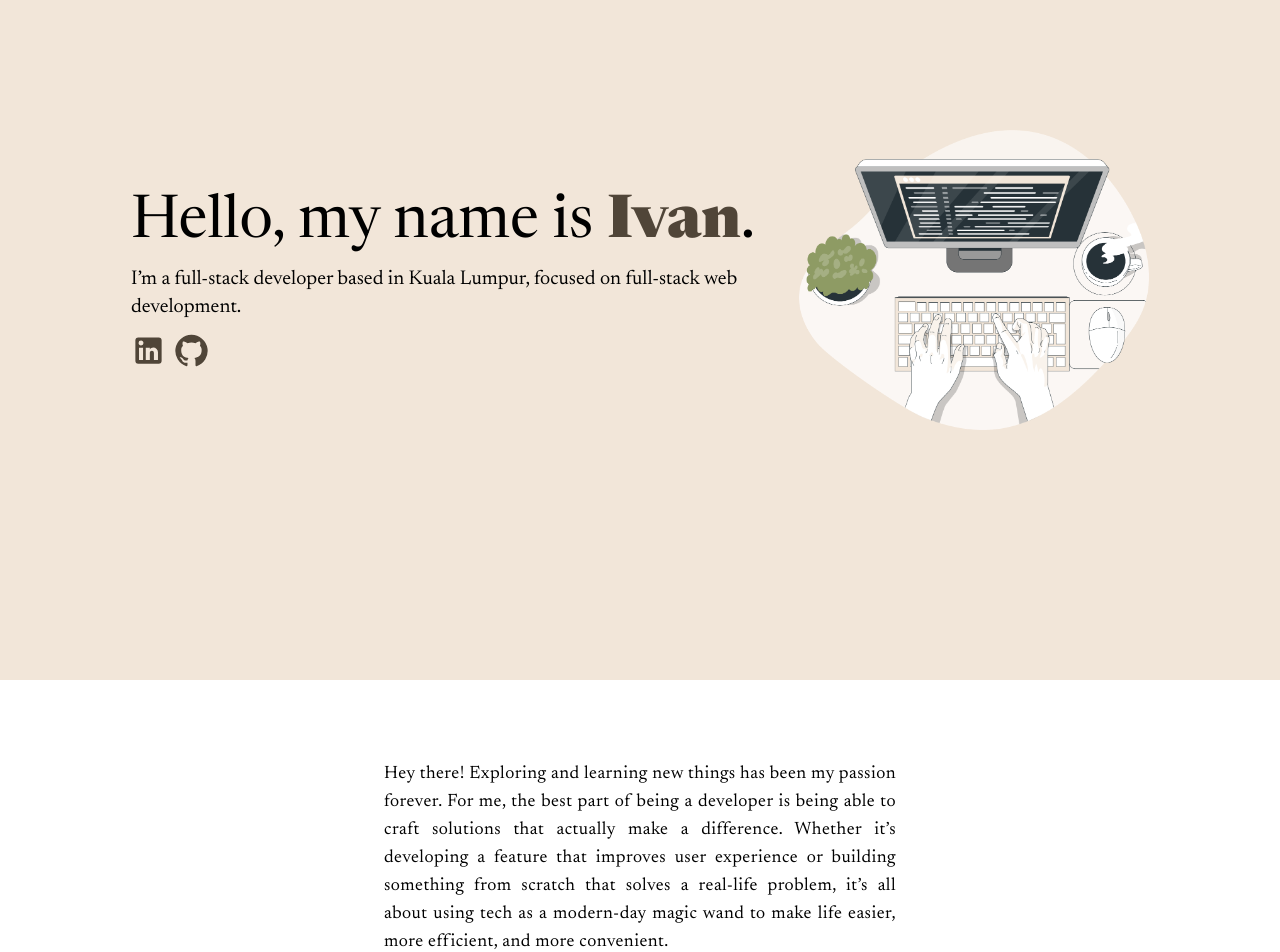
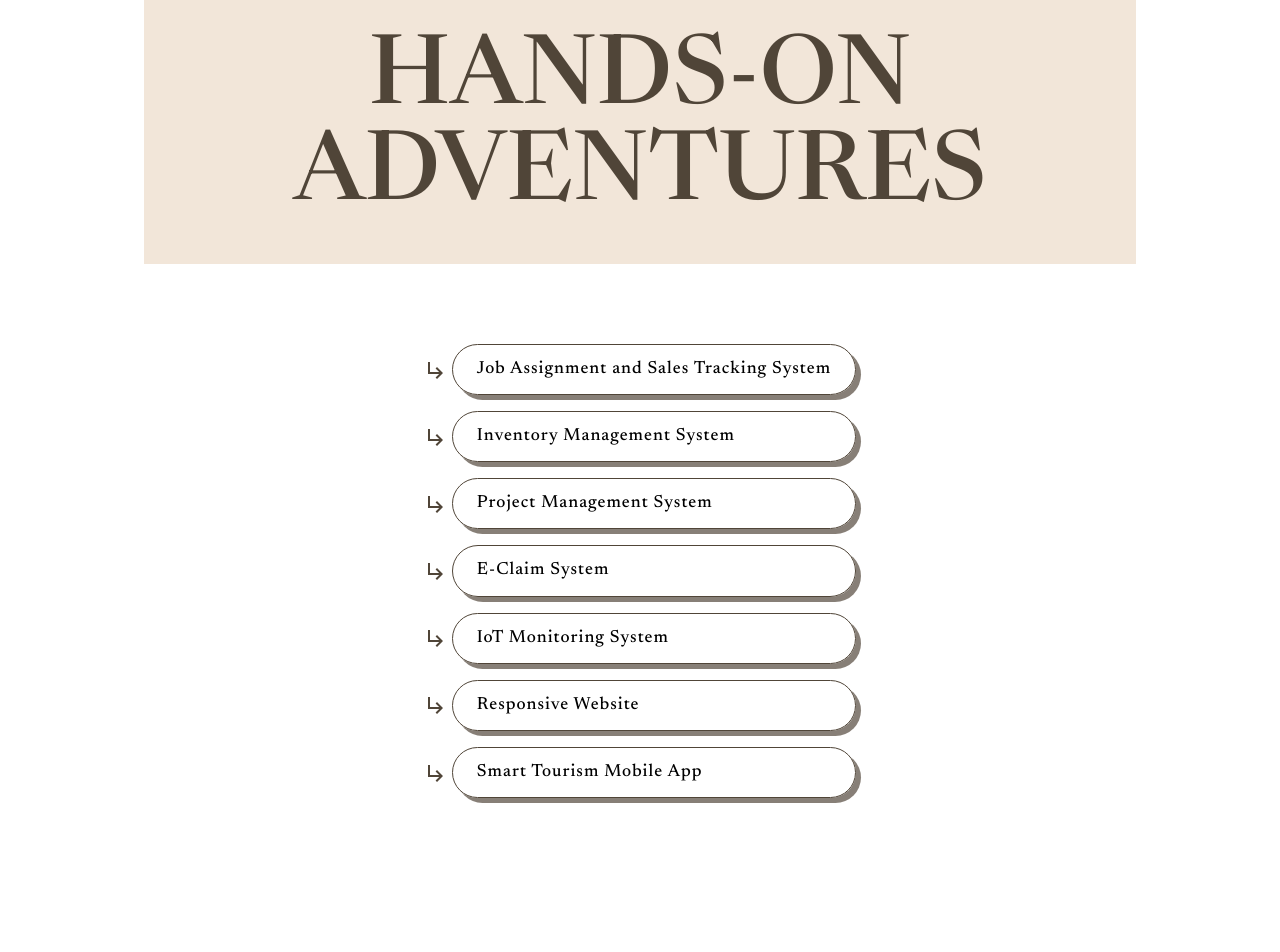
Before and after one commit to yitmeng00/portfolio, a Next.js app: page /portfolio in a window 1280 px wide. Shown: the part 120-1072 px from the top of the page. Built offline with nearby package versions, Linux system fonts and the light colour scheme.

Commit message:
Add portfolio page and refactor project structure

```diff
--- a/app/layout.tsx
+++ b/app/layout.tsx
@@ -5,6 +5,8 @@ import { Analytics } from "@vercel/analytics/react";
 import { SpeedInsights } from "@vercel/speed-insights/next";
 
 import "@/styles/app.scss";
+import { Footer } from "@/ui/components/layout";
+import ClientProvider from "@/ui/features/ClientProvider";
 
 const newsreader = localFont({
   src: [
@@ -21,7 +23,7 @@ const newsreader = localFont({
 });
 
 export const metadata: Metadata = {
-  title: "Ivan's Portfolio",
+  title: "Ivan Wong",
   description: "Personal Portfolio",
   icons: {
     icon: "/favicon.png",
@@ -32,7 +34,10 @@ export default function RootLayout({ children }: { children: ReactNode }) {
   return (
     <html lang="en">
       <body className={`${newsreader.variable}`}>
-        {children}
+        <ClientProvider>
+          {children}
+          <Footer />
+        </ClientProvider>
         <Analytics />
         <SpeedInsights />
       </body>
--- a/app/page.tsx
+++ b/app/page.tsx
@@ -1,8 +1,19 @@
 "use client";
-import Redirect from "@/ui/features/Redirect";
+import PageContainer from "@/ui/components/PageContainer";
+import { About, Skill, Bio } from "@/ui/features/about";
+import { HomeHeader } from "@/ui/features/home";
 
-const HelloWorld = () => {
-  return <Redirect />;
+const HomePage = () => {
+  return (
+    <>
+      <HomeHeader />
+      <PageContainer>
+        <About />
+        <Bio />
+        <Skill />
+      </PageContainer>
+    </>
+  );
 };
 
-export default HelloWorld;
+export default HomePage;
--- a/app/portfolio/layout.tsx
+++ b/app/portfolio/layout.tsx
@@ -1,39 +1,14 @@
-"use client";
+import type { Metadata } from "next";
+import { ReactNode } from "react";
 
-import { Footer } from "@/ui/components/layout";
-import { ReactNode, useEffect, useState } from "react";
-import { motion, useScroll, useCycle } from "motion/react";
-import MainMenu from "@/ui/components/MainMenu";
-import { MenuToggle } from "@/ui/components/MenuToggle";
+export const metadata: Metadata = {
+  title: "Ivan Wong - Portfolio",
+  description: "Personal Portfolio",
+  icons: {
+    icon: "/favicon.png",
+  },
+};
 
-export default function HomeLayout({ children }: { children: ReactNode }) {
-  const { scrollYProgress } = useScroll();
-  const [isOpen, toggleOpen] = useCycle(false, true);
-  const [hydrated, setHydrated] = useState(false);
-
-  useEffect(() => {
-    // Mark the component as hydrated once it is rendered on the client
-    setHydrated(true);
-  }, []);
-
-  const handleToggleOpen = () => {
-    toggleOpen();
-  };
-
-  if (!hydrated) {
-    // Avoid rendering motion.nav until client-side hydration is complete
-    return null;
-  }
-
-  return (
-    <>
-      <motion.div className="main__progress-bar" style={{ scaleX: scrollYProgress }} />
-      <motion.nav initial={false} animate={isOpen ? "open" : "closed"}>
-        <MainMenu onToggleOpen={handleToggleOpen} />
-        <MenuToggle isOpen={isOpen} onToggleOpen={handleToggleOpen} />
-      </motion.nav>
-      {children}
-      <Footer />
-    </>
-  );
+export default function PortfolioLayout({ children }: { children: ReactNode }) {
+  return <>{children}</>;
 }
--- a/app/portfolio/page.tsx
+++ b/app/portfolio/page.tsx
@@ -1,21 +1,18 @@
 "use client";
 
+import { MainHeader } from "@/ui/components/layout";
 import PageContainer from "@/ui/components/PageContainer";
-import { About, Skill, Project, Bio } from "@/ui/features/about";
-import { HomeHeader } from "@/ui/features/home";
+import { Project } from "@/ui/features/about";
 
-const HomePage = () => {
+const PortfolioPage = () => {
   return (
     <>
-      <HomeHeader />
+      <MainHeader title="HANDS-ON ADVENTURES" />
       <PageContainer>
-        <About />
-        <Bio />
-        <Skill />
         <Project />
       </PageContainer>
     </>
   );
 };
 
-export default HomePage;
+export default PortfolioPage;
--- a/styles/app.scss
+++ b/styles/app.scss
@@ -12,7 +12,7 @@
   }
 
   h1 {
-    @apply xl:text-8xl xs:text-6xl text-5xl font-medium text-primary-600;
+    @apply xl:text-8xl xs:text-5xl text-4xl font-medium text-primary-600;
   }
 
   h2 {
@@ -40,7 +40,6 @@
   @import "layout/main";
   @import "layout/footer";
   @import "layout/header";
-  @import "components/about";
   @import "components/progress-bar";
   @import "components/navbar";
 }
--- a/styles/components/_about.scss
+++ /dev/null
@@ -1,31 +0,0 @@
-.about__container {
-  @apply flex flex-col gap-4;
-
-  .about__paragraph-item {
-    @apply text-justify tracking-wide;
-
-    .about__paragraph-item-heading {
-      @apply font-bold text-primary-600;
-    }
-  }
-}
-
-.skill__wrapper {
-  @apply flex flex-col gap-2;
-
-  .skill__chip-wrapper {
-    @apply flex flex-wrap gap-2;
-  }
-}
-
-.project__list-item-wrapper {
-  @apply flex flex-row gap-1 items-center;
-}
-
-.bio__wrapper {
-  @apply flex flex-row gap-2;
-
-  .bio__year {
-    @apply font-bold text-primary-600 min-w-32;
-  }
-}
--- a/styles/layout/_main.scss
+++ b/styles/layout/_main.scss
@@ -31,3 +31,43 @@
     }
   }
 }
+
+.about__container {
+  @apply flex flex-col gap-4;
+
+  .about__paragraph-item {
+    @apply text-justify tracking-wide;
+
+    .about__paragraph-item-heading {
+      @apply font-bold text-primary-600;
+    }
+  }
+}
+
+.skill__wrapper {
+  @apply flex flex-col gap-2;
+
+  .skill__chip-wrapper {
+    @apply flex flex-wrap gap-2;
+  }
+}
+
+.project__wrapper {
+  @apply flex justify-center;
+}
+
+.project__list-item-wrapper {
+  @apply flex flex-row gap-1 items-center;
+
+  a {
+    @apply w-full;
+  }
+}
+
+.bio__wrapper {
+  @apply flex flex-row gap-2;
+
+  .bio__year {
+    @apply font-bold text-primary-600 min-w-32;
+  }
+}
--- a/ui/components/MainMenu.tsx
+++ b/ui/components/MainMenu.tsx
@@ -31,8 +31,11 @@ interface MainMenuProps {
 const MainMenu: React.FC<MainMenuProps> = ({ onToggleOpen }) => (
   <motion.div initial={false} variants={navbar} className="navbar__container">
     <div className="navbar__menu-wrapper">
+      <Link href="/" className="navbar__menu-item" onClick={onToggleOpen}>
+        <h1>Home</h1>
+      </Link>
       <Link href="/portfolio" className="navbar__menu-item" onClick={onToggleOpen}>
-        <h1>Home</h1>
+        <h1>Portfolio</h1>
       </Link>
       <div className="navbar__footer-wrapper">
         <motion.div whileHover={{ scale: 1.2 }} whileTap={{ scale: 0.95 }}>
--- /dev/null
+++ b/ui/features/ClientProvider.tsx
@@ -0,0 +1,32 @@
+"use client";
+
+import { ReactNode } from "react";
+import { motion, useScroll, useCycle } from "motion/react";
+import MainMenu from "@/ui/components/MainMenu";
+import { MenuToggle } from "@/ui/components/MenuToggle";
+
+interface ClientProviderProps {
+  children: ReactNode;
+}
+
+const ClientProvider = ({ children }: ClientProviderProps) => {
+  const { scrollYProgress } = useScroll();
+  const [isOpen, toggleOpen] = useCycle(false, true);
+
+  const handleToggleOpen = () => {
+    toggleOpen();
+  };
+
+  return (
+    <>
+      <motion.div className="main__progress-bar" style={{ scaleX: scrollYProgress }} />
+      <motion.nav initial={false} animate={isOpen ? "open" : "closed"}>
+        <MainMenu onToggleOpen={handleToggleOpen} />
+        <MenuToggle isOpen={isOpen} onToggleOpen={handleToggleOpen} />
+      </motion.nav>
+      {children}
+    </>
+  );
+};
+
+export default ClientProvider;
--- a/ui/features/about/Project.tsx
+++ b/ui/features/about/Project.tsx
@@ -6,7 +6,6 @@ import Link from "next/link";
 
 const Project: React.FC = () => {
   return (
-    <SectionWrapper title="HANDS-ON ADVENTURES">
     <div className="project__wrapper" id="project__section">
       <List
         dense={true}
@@ -15,7 +14,7 @@ const Project: React.FC = () => {
           padding: 0,
           display: "flex",
           flexDirection: "column",
-            gap: 1,
+          gap: 2,
         }}
       >
         {projectData.map((project) => (
@@ -34,7 +33,6 @@ const Project: React.FC = () => {
                   display: "flex",
                   flexDirection: "row",
                   gap: 1,
-                    maxWidth: 400,
                   boxShadow: "5px 5px 0px 0px rgba(95,85,74,0.75)",
                   transition: "transform 0.2s ease, box-shadow 0.2s ease",
                   ":hover": {
@@ -43,12 +41,15 @@ const Project: React.FC = () => {
                     boxShadow: "3px 3px 0px 0px rgba(95,85,74,0.75)",
                   },
                 }}
+                className="project__list-item"
               >
                 <ListItemText
                   primary={project.name}
                   sx={{
                     ".MuiListItemText-primary": {
                       fontFamily: "var(--font-newsreader)",
+                      fontSize: "1.1rem",
+                      fontWeight: 500,
                       letterSpacing: 1,
                     },
                   }}
@@ -59,7 +60,6 @@ const Project: React.FC = () => {
         ))}
       </List>
     </div>
-    </SectionWrapper>
   );
 };
 
```
Also changed, not shown: ui/features/Redirect.tsx (deleted, +0 -19 lines). Lines whose indentation alone changed are shown as unchanged.
